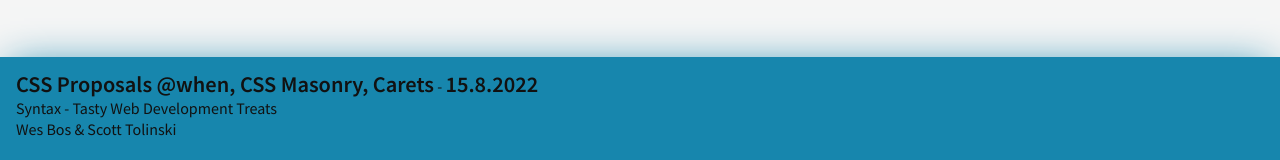
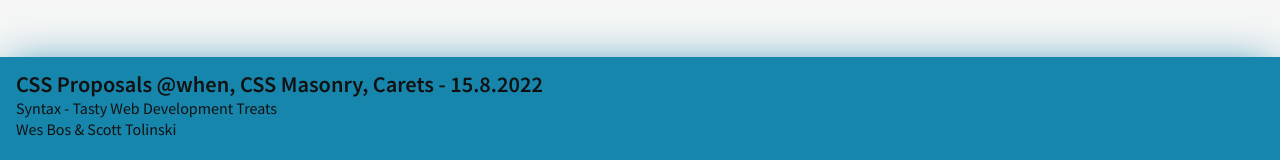
Before and after one commit to UniversalTraveller/capstone-project, a Next.js app: page / in a window 1280 px wide. Shown: the part 551-711 px from the top of the page. Built offline with nearby package versions, Linux system fonts and the light colour scheme.

Commit message:
Fix hyphen in player

```diff
--- a/src/components/Player/index.js
+++ b/src/components/Player/index.js
@@ -34,7 +34,7 @@
 				<PlayerTitle>
 					{episodeTitle ? episodeTitle : 'Click on an episode to play!'}
 				</PlayerTitle>
-				<span> - </span>
+				<PlayerDate> - </PlayerDate>
 				<PlayerDate>{episodePlaying.date ? date : '00.00.0000'}</PlayerDate>
 			</div>
 			<p>{podcastTitle ? podcastTitle : 'No title'}</p>
```
